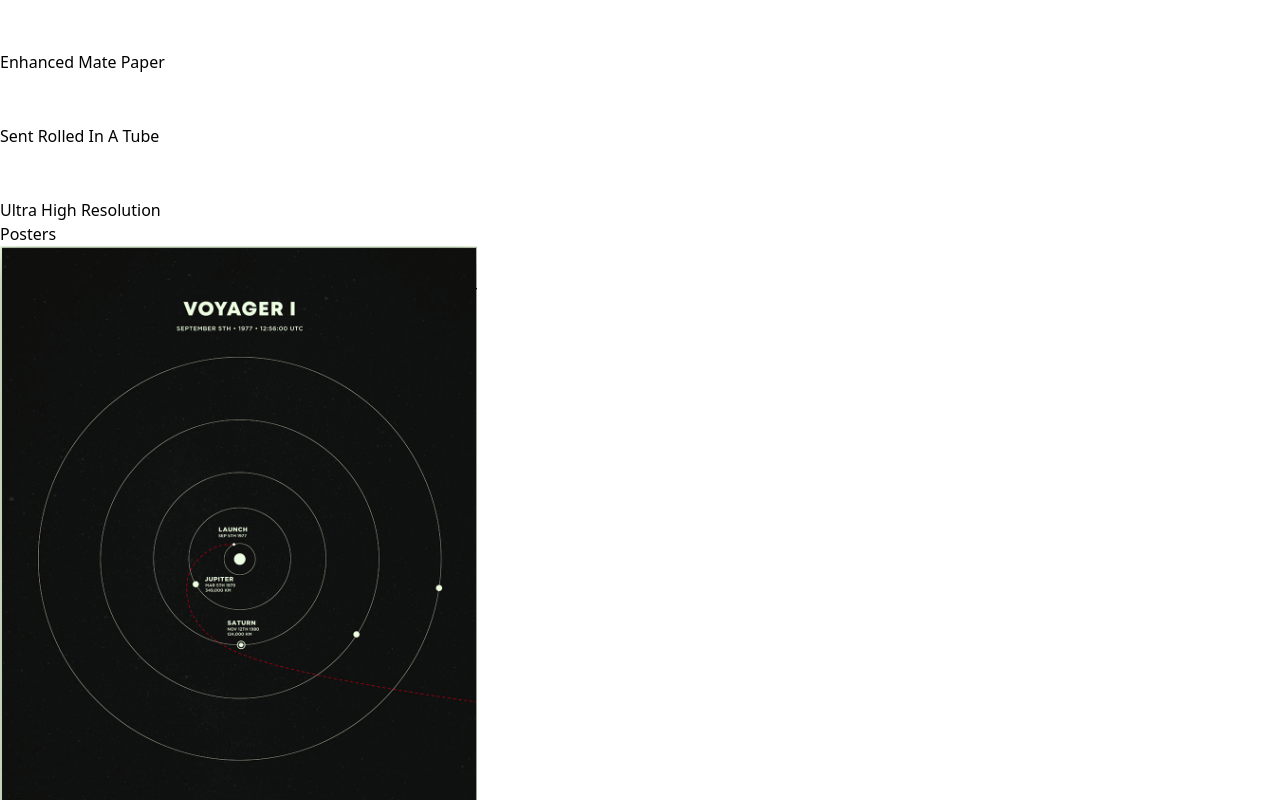
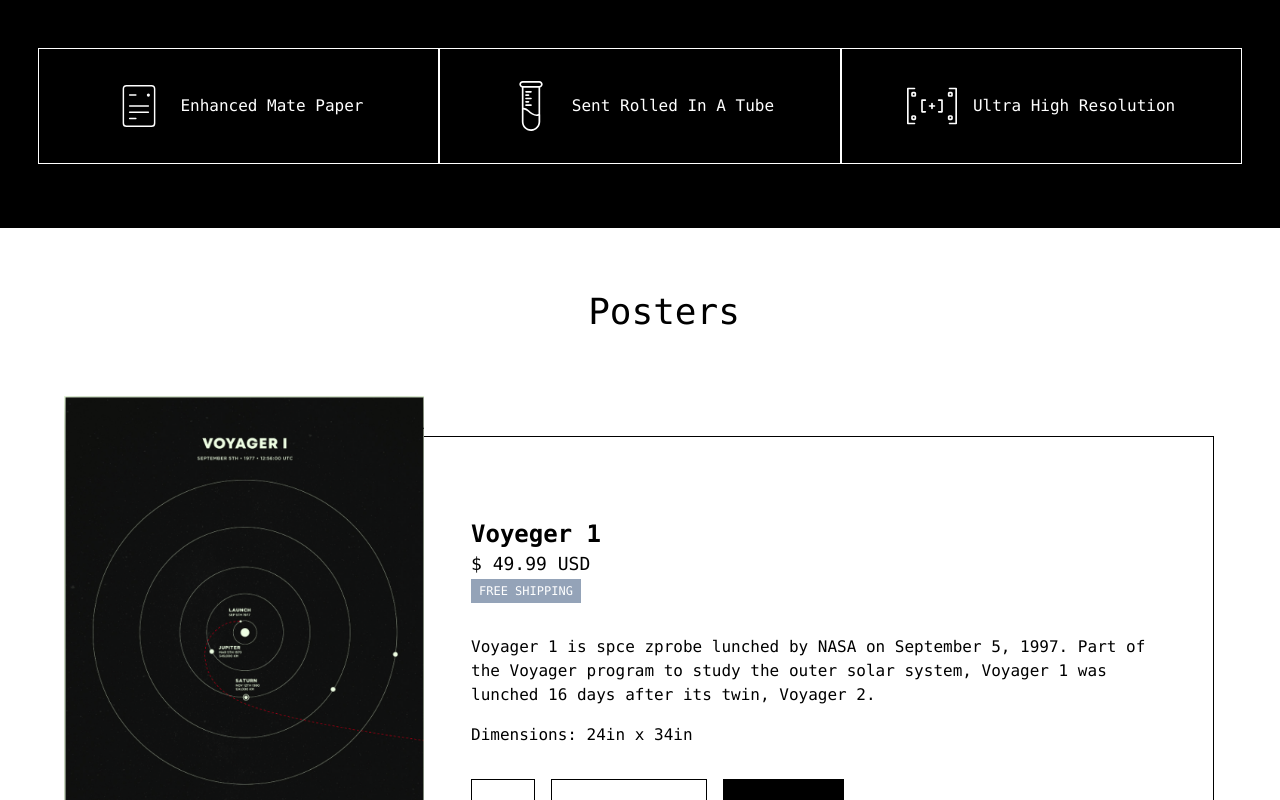
Before and after one commit to lijsamuael/e-template-build1, a Next.js app: page / in a window 1280 px wide. Shown: the top 800 px of the page. Built offline with nearby package versions, Linux system fonts and the light colour scheme.

Commit message:
(fix) fixing the tailwind config content

```diff
--- a/src/components/icons/cart.tsx
+++ b/src/components/icons/cart.tsx
@@ -10,8 +10,8 @@
       <g id="SVGRepo_bgCarrier" strokeWidth="0"></g>
       <g
         id="SVGRepo_tracerCarrier"
-        stroke-linecap="round"
-        stroke-linejoin="round"
+        strokeLinecap="round"
+        strokeLinejoin="round"
       ></g>
       <g id="SVGRepo_iconCarrier">
         {" "}
--- a/src/components/icons/close.tsx
+++ b/src/components/icons/close.tsx
@@ -10,8 +10,8 @@
       <g id="SVGRepo_bgCarrier" strokeWidth="0"></g>
       <g
         id="SVGRepo_tracerCarrier"
-        stroke-linecap="round"
-        stroke-linejoin="round"
+        strokeLinecap="round"
+        strokeLinejoin="round"
       ></g>
       <g id="SVGRepo_iconCarrier">
         {" "}
@@ -19,8 +19,8 @@
           d="M6 6L18 18M18 6L6 18"
           stroke="#ffffff"
           strokeWidth="1.2"
-          stroke-linecap="round"
-          stroke-linejoin="round"
+          strokeLinecap="round"
+          strokeLinejoin="round"
         ></path>{" "}
       </g>
     </svg>
--- a/src/components/icons/instagram.tsx
+++ b/src/components/icons/instagram.tsx
@@ -6,34 +6,34 @@
       xmlns="http://www.w3.org/2000/svg"
       stroke="#ffffff"
     >
-      <g id="SVGRepo_bgCarrier" stroke-width="0"></g>
+      <g id="SVGRepo_bgCarrier" strokeWidth="0"></g>
       <g
         id="SVGRepo_tracerCarrier"
-        stroke-linecap="round"
-        stroke-linejoin="round"
+        strokeLinecap="round"
+        strokeLinejoin="round"
       ></g>
       <g id="SVGRepo_iconCarrier">
         {" "}
         <path
           d="M9 22H15C20 22 22 20 22 15V9C22 4 20 2 15 2H9C4 2 2 4 2 9V15C2 20 4 22 9 22Z"
           stroke="#ffffff"
-          stroke-width="1.5"
-          stroke-linecap="round"
-          stroke-linejoin="round"
+          strokeWidth="1.5"
+          strokeLinecap="round"
+          strokeLinejoin="round"
         ></path>{" "}
         <path
           d="M12 15.5C13.933 15.5 15.5 13.933 15.5 12C15.5 10.067 13.933 8.5 12 8.5C10.067 8.5 8.5 10.067 8.5 12C8.5 13.933 10.067 15.5 12 15.5Z"
           stroke="#ffffff"
-          stroke-width="1.5"
-          stroke-linecap="round"
-          stroke-linejoin="round"
+          strokeWidth="1.5"
+          strokeLinecap="round"
+          strokeLinejoin="round"
         ></path>{" "}
         <path
           d="M17.6361 7H17.6477"
           stroke="#ffffff"
-          stroke-width="2"
-          stroke-linecap="round"
-          stroke-linejoin="round"
+          strokeWidth="2"
+          strokeLinecap="round"
+          strokeLinejoin="round"
         ></path>{" "}
       </g>
     </svg>
--- a/src/components/icons/leftArrow.tsx
+++ b/src/components/icons/leftArrow.tsx
@@ -7,11 +7,11 @@
       xmlns="http://www.w3.org/2000/svg"
       className="icon line"
     >
-      <g id="SVGRepo_bgCarrier" stroke-width="0"></g>
+      <g id="SVGRepo_bgCarrier" strokeWidth="0"></g>
       <g
         id="SVGRepo_tracerCarrier"
-        stroke-linecap="round"
-        stroke-linejoin="round"
+        strokeLinecap="round"
+        strokeLinejoin="round"
       ></g>
       <g id="SVGRepo_iconCarrier">
         <path
--- a/src/components/icons/paper.tsx
+++ b/src/components/icons/paper.tsx
@@ -10,21 +10,21 @@
       <g id="SVGRepo_bgCarrier" strokeWidth="0"></g>
       <g
         id="SVGRepo_tracerCarrier"
-        stroke-linecap="round"
-        stroke-linejoin="round"
+        strokeLinecap="round"
+        strokeLinejoin="round"
       ></g>
       <g id="SVGRepo_iconCarrier">
         {" "}
         <path
           stroke="#ffffff"
-          stroke-linejoin="round"
+          strokeLinejoin="round"
           strokeWidth="0.9279999999999999"
           d="M6 5a2 2 0 012-2h16a2 2 0 012 2v22a2 2 0 01-2 2H8a2 2 0 01-2-2V5z"
         ></path>{" "}
         <path
           stroke="#ffffff"
-          stroke-linecap="round"
-          stroke-linejoin="round"
+          strokeLinecap="round"
+          strokeLinejoin="round"
           strokeWidth="0.9279999999999999"
           d="M10 9h4M10 16h12M10 20h12M10 24h4"
         ></path>{" "}
--- a/src/components/product/posters.tsx
+++ b/src/components/product/posters.tsx
@@ -54,8 +54,8 @@
     <div className="flex flex-col  items-center gap-y-16 pt-16 sm:pl-12">
       <h1 className="text-4xl mx-auto">Posters</h1>
       {posters.map((item, index) => (
-        <>
-          <div className="flex mb-8 max-w-[1200px] mx-auto " key={index}>
+        <div key={index}>
+          <div className="flex mb-8 max-w-[1200px] mx-auto ">
             <img
               className="self-center relative z-10 hidden sm:block sm:h-[370px] md:h-[350px]  sm:min-w-[40%] md:min-w-[30%]   lg:h-full   lg:w-[44%]  "
               src="./images/image1.png"
@@ -129,7 +129,7 @@
               product={item}
             />
           )}
-        </>
+        </div>
       ))}
     </div>
   );
--- a/tailwind.config.js
+++ b/tailwind.config.js
@@ -1,10 +1,6 @@
 /** @type {import('tailwindcss').Config} */
 module.exports = {
-  content: [
-    "./pages/**/*.{js,ts,jsx,tsx}",
-    "./components/**/*.{js,ts,jsx,tsx}",
-    "./app/**/*.{js,ts,jsx,tsx}",
-  ],
+  content: ["./src/**/*.{js,ts,jsx,tsx,mdx}"],
   theme: {
     extend: {},
 
```
Also changed, not shown: 2 other files (tests, documents, lock files or other folders).
